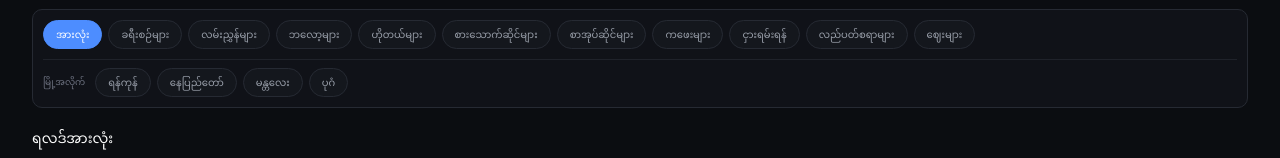
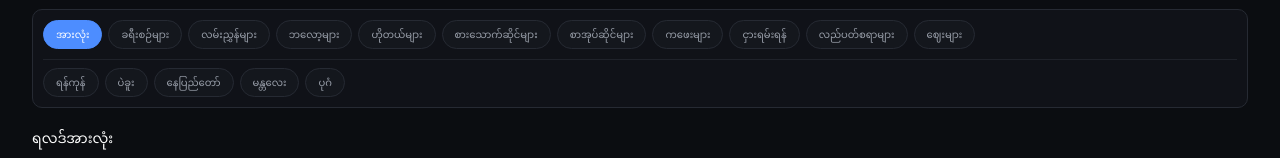
Before and after one commit to mhtravelmm/mhtravelmm, a React (Vite) app: page /search in a window 1280 px wide. Shown: the part 133-291 px from the top of the page. Built offline with nearby package versions, Linux system fonts and the light colour scheme; no server answers.

Commit message:
Show city filters under search categories

```diff
--- a/src/features/search/SearchPage.tsx
+++ b/src/features/search/SearchPage.tsx
@@ -22,7 +22,7 @@ import { useLanguage, type TranslationKey } from '../../lib/i18n';
 import type { CardListing } from '../../types';
 
 type ResultCategory = 'plans' | 'guides' | 'blogs' | 'hotels' | 'restaurants' | 'bookshops' | 'cafes' | 'rentals' | 'attractions' | 'markets' | 'transport';
-type SearchCity = 'yangon' | 'naypyidaw' | 'mandalay' | 'bagan' | 'other';
+type SearchCity = 'yangon' | 'bago' | 'naypyidaw' | 'mandalay' | 'bagan' | 'other';
 type ResultFilter = 'all' | ResultCategory | Exclude<SearchCity, 'other'>;
 
 type SearchEntry = {
@@ -38,10 +38,10 @@ const SEARCH_ENTRIES: SearchEntry[] = [
   ...TRAVEL_GUIDES.map((item) => entries(item, 'guides', 'yangon')),
   ...BLOGS.map((item) => entries(item, 'blogs', 'yangon')),
   ...POPULARS.map((item) => entries(item, item.href?.includes('/hotels/') ? 'hotels' : item.href?.includes('/book-shops/') ? 'bookshops' : 'markets', 'yangon')),
-  ...CITIES.map((item) => entries(item, 'attractions', item.id === 'yangon' ? 'yangon' : item.id === 'bagan' ? 'bagan' : item.id === 'mandalay' ? 'mandalay' : 'other')),
+  ...CITIES.map((item) => entries(item, 'attractions', item.id === 'yangon' ? 'yangon' : item.id === 'bago' ? 'bago' : item.id === 'bagan' ? 'bagan' : item.id === 'mandalay' ? 'mandalay' : 'other')),
   ...TOP_ATTRACTIONS.map((item) => entries(item, 'attractions', item.title.toLowerCase().includes('bein') ? 'mandalay' : 'yangon')),
-  ...POPULAR_HOTELS.map((item) => entries(item, 'hotels', 'yangon')),
-  ...POPULAR_RESTAURANTS.map((item) => entries(item, 'restaurants', 'yangon')),
+  ...POPULAR_HOTELS.map((item, index) => entries(item, 'hotels', index > 2 ? 'bago' : 'yangon')),
+  ...POPULAR_RESTAURANTS.map((item, index) => entries(item, 'restaurants', index % 2 === 1 ? 'bago' : 'yangon')),
   ...POPULAR_BOOK_SHOPS.map((item) => entries(item, 'bookshops', 'yangon')),
   ...POPULAR_RENTALS.map((item) => entries(item, 'rentals', 'yangon')),
   ...POPULAR_CAFES.map((item) => entries(item, 'cafes', 'yangon')),
@@ -62,8 +62,9 @@ const CATEGORY_FILTERS: { id: ResultCategory; key: TranslationKey }[] = [
   { id: 'markets', key: 'search_markets' },
 ];
 
-const CITY_FILTERS: { id: Extract<ResultFilter, 'yangon' | 'naypyidaw' | 'mandalay' | 'bagan'>; key: TranslationKey }[] = [
+const CITY_FILTERS: { id: Extract<ResultFilter, 'yangon' | 'bago' | 'naypyidaw' | 'mandalay' | 'bagan'>; key: TranslationKey }[] = [
   { id: 'yangon', key: 'search_yangon' },
+  { id: 'bago', key: 'search_bago' },
   { id: 'naypyidaw', key: 'search_naypyidaw' },
   { id: 'mandalay', key: 'search_mandalay' },
   { id: 'bagan', key: 'search_bagan' },
@@ -72,6 +73,7 @@ const CITY_FILTERS: { id: Extract<ResultFilter, 'yangon' | 'naypyidaw' | 'mandal
 function normalizeSearchTerm(value: string) {
   const term = value.trim().toLowerCase();
   if (term === 'ရန်ကုန်') return 'yangon';
+  if (term === 'ပဲခူး') return 'bago';
   if (term === 'နေပြည်တော်') return 'naypyidaw';
   if (term === 'မန္တလေး') return 'mandalay';
   if (term === 'ပုဂံ') return 'bagan';
@@ -95,7 +97,7 @@ export function SearchPage() {
   const query = params.get('q')?.trim() ?? '';
   const [filter, setFilter] = useState<ResultFilter>('all');
   const categoryQuery = /hotel|restaurant|book|cafe|rental|attraction|market|plan|guide|blog|ticket|ဟိုတယ်|စားသောက်ဆိုင်|စာအုပ်ဆိုင်|ကဖေး|ငှားရမ်း|လည်ပတ်စရာ|ဈေး/i.test(query);
-  const cityQuery = /yangon|ရန်ကုန်|naypyidaw|နေပြည်တော်|mandalay|မန္တလေး|bagan|ပုဂံ/i.test(query);
+  const cityQuery = /yangon|ရန်ကုန်|bago|ပဲခူး|naypyidaw|နေပြည်တော်|mandalay|မန္တလေး|bagan|ပုဂံ/i.test(query);
 
   const results = useMemo(() => SEARCH_ENTRIES.filter((entry) => {
     if (!matchesQuery(entry, query)) return false;
@@ -126,7 +128,6 @@ export function SearchPage() {
         </div>
         {(categoryQuery || cityQuery || query.length === 0) && (
           <div className="flex gap-1.5 overflow-x-auto border-t border-border/70 pt-2 scrollbar-hide" aria-label={t('search_city_filters')}>
-            <span className="self-center pr-1 text-[9px] text-text-faint">{t('search_by_city')}</span>
             {CITY_FILTERS.map(({ id, key }) => (
               <button key={id} type="button" onClick={() => setFilter(id)} className={chipClass(filter === id)}>{t(key)}</button>
             ))}
--- a/src/lib/i18n.tsx
+++ b/src/lib/i18n.tsx
@@ -44,6 +44,7 @@ const translations = {
   search_city_filters: { mm: 'မြို့များ', en: 'Search cities' },
   search_by_city: { mm: 'မြို့အလိုက်', en: 'By city' },
   search_yangon: { mm: 'ရန်ကုန်', en: 'Yangon' },
+  search_bago: { mm: 'ပဲခူး', en: 'Bago' },
   search_naypyidaw: { mm: 'နေပြည်တော်', en: 'Naypyidaw' },
   search_mandalay: { mm: 'မန္တလေး', en: 'Mandalay' },
   search_bagan: { mm: 'ပုဂံ', en: 'Bagan' },
```
Also changed, not shown: Plan/WORKLOG.md (+1 -0 lines), 1 other file (tests, documents, lock files or other folders).
